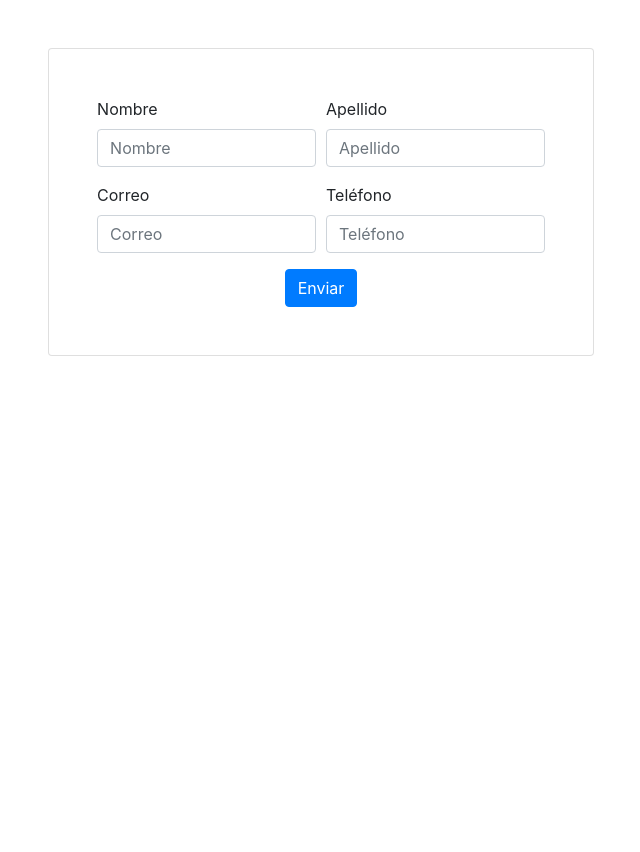
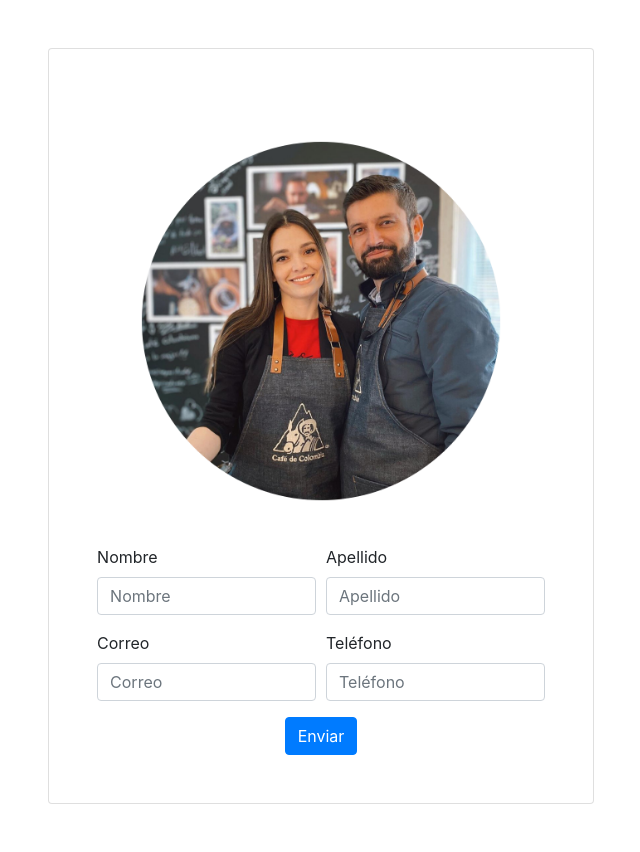
Before and after one commit to scam627/talks, a PHP site: page /inscription.php in a window 1280 px wide. Shown: the whole page, without its empty margins (319-959 px from the left). Before the commit the page ends 356 px from the top, so only its background shows below. Run offline with PHP 8.4, Linux system fonts and the light colour scheme; some libraries are stand-ins or nearby versions; some web fonts are replaced.

```diff
--- a/inscription.php
+++ b/inscription.php
@@ -2,6 +2,9 @@
 <section>
 	<div class="row justify-content-center">
 		<div class="col-10 col-md-5 m-5 card p-5">
+			<div class="text-center">
+				<img src="./assets/images/inscription.png" class="img-fluid rounded" alt="...">
+			</div>
 			<form action="./services/save_client.php" method="post">
 				<div class="form-row">
 					<div class="form-group col-md-6 col-12">
```
Also changed, not shown: assets/images/inscription.png (added).
